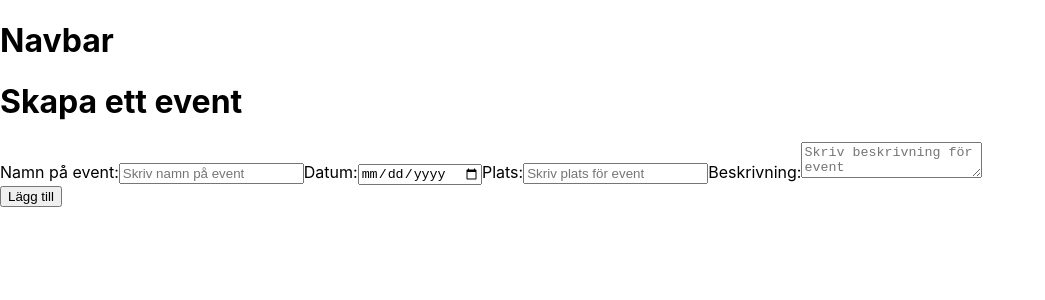
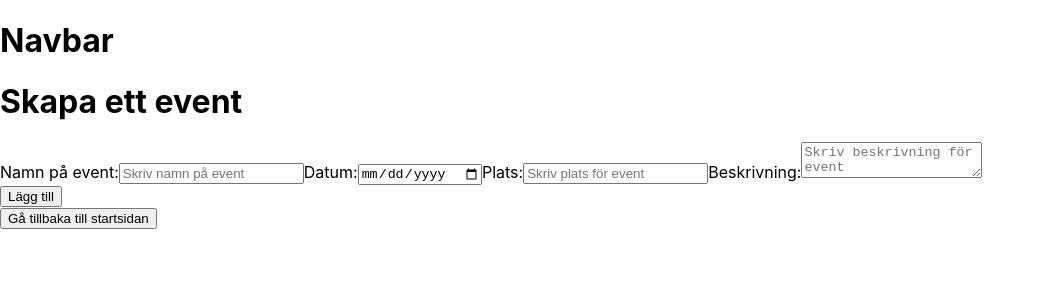
Before and after one commit to Janefur/My-sanity-project, a React (Create React App) app in the folder frontend/: page /CreateEvent in a window 1280 px wide. Shown: the top 300 px of the page, without its empty margins (0-1045 px from the left). Built offline with nearby package versions, Linux system fonts and the light colour scheme; no server answers.

Commit message:
added footer and button to go back to startpage

```diff
--- a/frontend/src/pages/CreateEvent.jsx
+++ b/frontend/src/pages/CreateEvent.jsx
@@ -1,11 +1,16 @@
 import { useEffect, useState } from "react";
-
+import { useNavigate } from "react-router-dom";
 import { sanityQueries } from "../sanityQueries";
 
-
 export default function CreateEvent() {
+  const navigate = useNavigate();
   const [posts, setPosts] = useState([]);
-  const [fields, setFields] = useState({ name: "", date: "", location: "", description: "" });
+  const [fields, setFields] = useState({
+    name: "",
+    date: "",
+    location: "",
+    description: "",
+  });
   const [isDuplicate, setIsDuplicate] = useState(false);
 
   useEffect(() => {
@@ -20,7 +25,9 @@ export default function CreateEvent() {
   useEffect(() => {
     const name = fields.name && fields.name.trim().toLowerCase();
     if (!name) return setIsDuplicate(false);
-    const found = posts.some((p) => (p.name || "").trim().toLowerCase() === name);
+    const found = posts.some(
+      (p) => (p.name || "").trim().toLowerCase() === name
+    );
     setIsDuplicate(found);
   }, [fields.name, posts]);
 
@@ -36,10 +43,10 @@ export default function CreateEvent() {
 
     try {
       // Skicka till vårt säkra backend API
-    const response = await fetch('http://localhost:3001/api/create-event', {
-      method: 'POST',
+      const response = await fetch("http://localhost:3001/api/create-event", {
+        method: "POST",
         headers: {
-        'Content-Type': 'application/json',
+          "Content-Type": "application/json",
         },
         body: JSON.stringify({
           name: fields.name,
@@ -52,14 +59,13 @@ export default function CreateEvent() {
       const data = await response.json();
 
       if (!response.ok) {
-      throw new Error(data.error || 'Något gick fel');
+        throw new Error(data.error || "Något gick fel");
       }
 
       // Success!
       setFields({ name: "", date: "", location: "", description: "" });
       alert("Event skapat säkert via backend!");
       console.log("Skapat event:", data.event);
-
     } catch (err) {
       console.error("Backend API error:", err);
       alert(`Kunde inte skapa event: ${err.message}`);
@@ -80,11 +86,18 @@ export default function CreateEvent() {
             onChange={handleChange}
           />
           {isDuplicate && (
-            <p style={{ color: "red" }}>Ett event med detta namn finns redan.</p>
+            <p style={{ color: "red" }}>
+              Ett event med detta namn finns redan.
+            </p>
           )}
 
           <label>Datum:</label>
-          <input type="date" value={fields.date} name="date" onChange={handleChange} />
+          <input
+            type="date"
+            value={fields.date}
+            name="date"
+            onChange={handleChange}
+          />
 
           <label>Plats:</label>
           <input
@@ -107,6 +120,11 @@ export default function CreateEvent() {
           <button type="submit">Lägg till</button>
         </form>
       </div>
+      <footer>
+        <button onClick={() => navigate(-1)}>
+          Gå tillbaka till startsidan
+        </button>
+      </footer>
     </div>
   );
 }
```
Also changed, not shown: 2 other files (tests, documents, lock files or other folders). Lines whose indentation alone changed are shown as unchanged.
